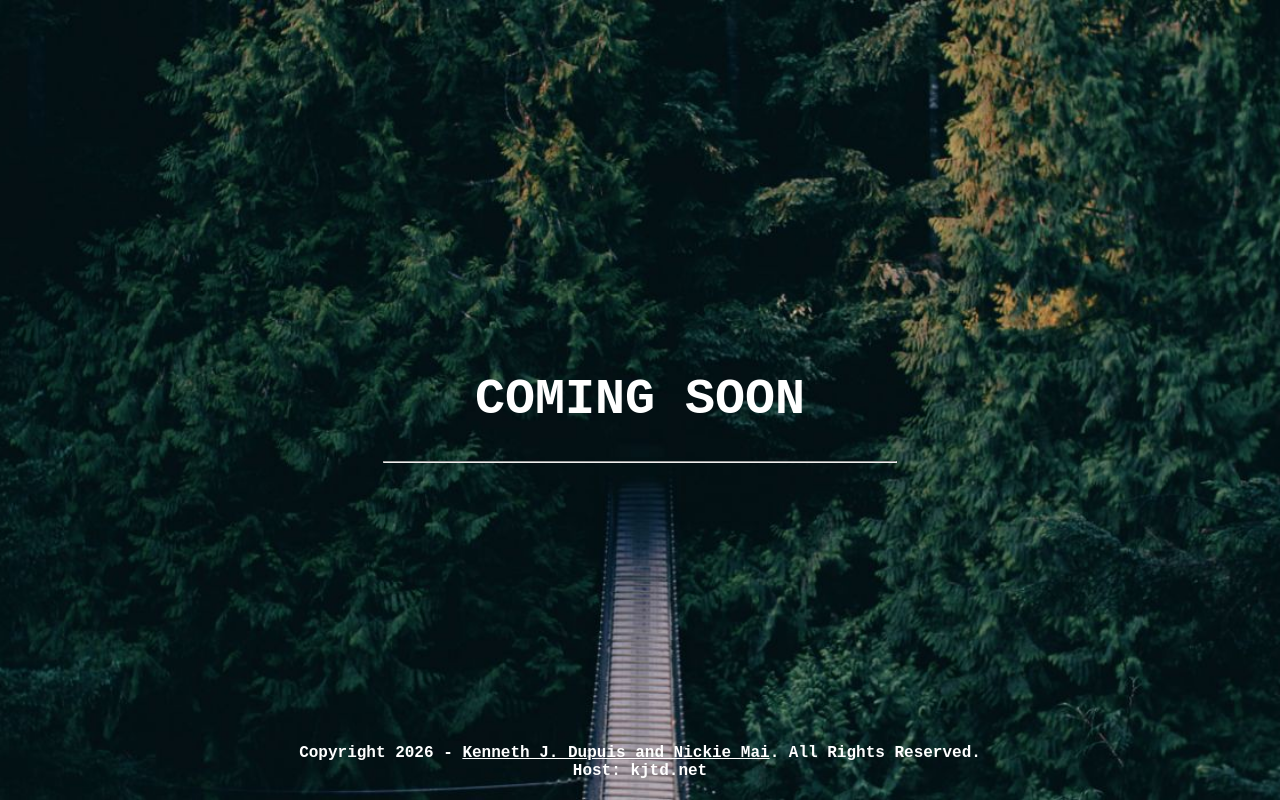
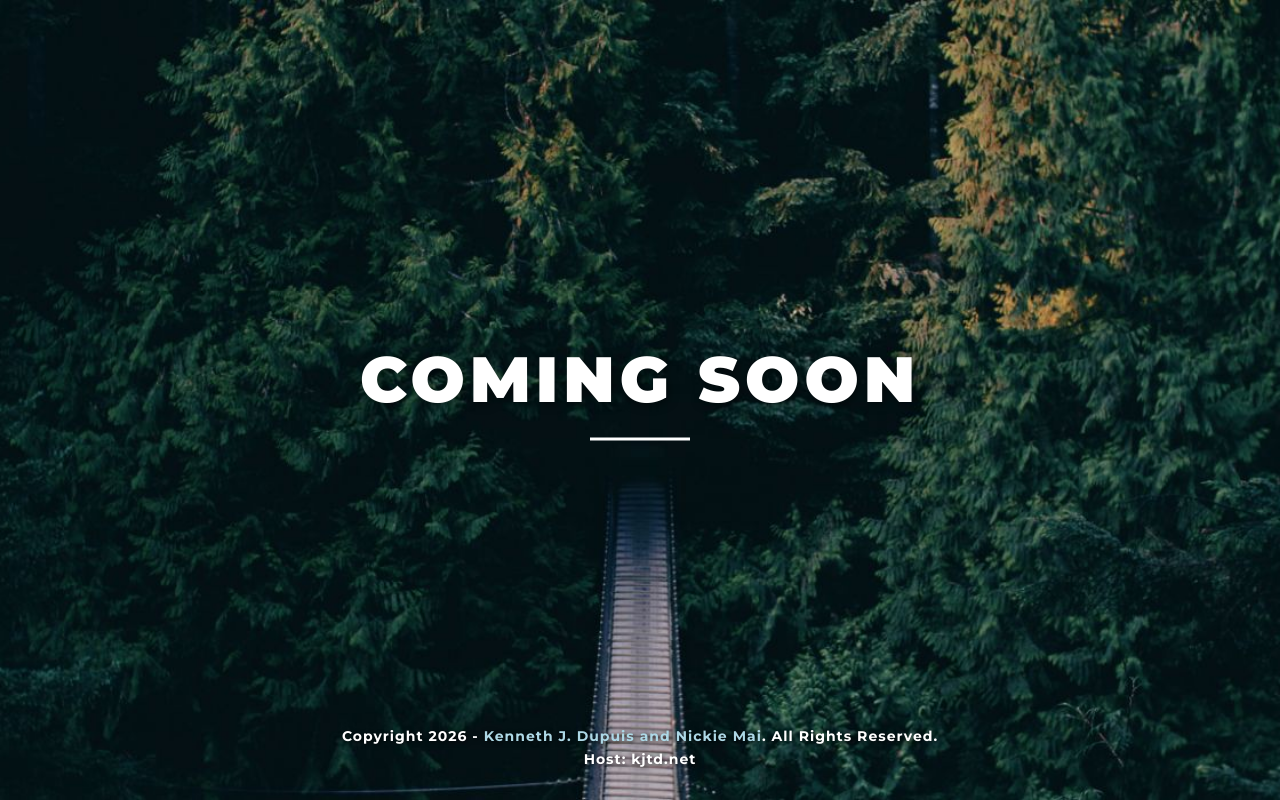
Before and after one commit to dupuik/2bsure, a plain HTML site: page index.html in a window 1280 px wide. Drawn offline with Linux system fonts and the light colour scheme.

Commit message:
Update index.html

```diff
--- a/index.html
+++ b/index.html
@@ -6,10 +6,10 @@
     <meta name="viewport" content="width=device-width, initial-scale=1.0">
     <meta name="author" content="Domain Administrator">
     <meta name="reply-to" content="admin@kjtd.net">
-    <meta name="author" content="Nickie Mai">
-    <meta name="reply-to" content="nickie.mai@gmail.com">
     <meta name="description" content="Domain for sale. Popular, easy to remember.">
     <link rel="canonical" href="https://2bsure.com">
+
+    <link href="https://fonts.googleapis.com/css2?family=Montserrat:wght@700;900&display=swap" rel="stylesheet">
 
     <title>2BSURE - Parked at: KJTDNET</title>
 
@@ -30,10 +30,12 @@
         body, html {
           height: 100%;
           margin: 0;
+          /* Applying Montserrat globally */
+          font-family: 'Montserrat', sans-serif;
+          background-color: #000;
         }
 
         .bgimg {
-          /* Full screen background */
           background-image: url('/forestbridge.jpg');
           min-height: 100%;
           background-position: center;
@@ -41,8 +43,6 @@
           background-attachment: fixed;
           position: relative;
           color: white;
-          font-family: "Courier New", Courier, monospace;
-          font-size: 25px;
         }
 
         .middle {
@@ -54,27 +54,44 @@
           width: 100%;
         }
 
+        .middle h1 {
+          font-size: 4rem; /* Large and Bold */
+          font-weight: 900;
+          letter-spacing: 5px;
+          margin: 0;
+          text-shadow: 2px 2px 10px rgba(0,0,0,0.5);
+        }
+
         .bottom {
           position: absolute;
-          bottom: 20px; /* Spacing from the bottom edge */
+          bottom: 30px;
           left: 0;
           width: 100%;
           text-align: center;
+          font-weight: 700;
+          font-size: 14px;
+          letter-spacing: 1px;
+          line-height: 1.6;
+          text-shadow: 1px 1px 5px rgba(0,0,0,0.8);
         }
 
-        .bottom h4 {
-          font-size: 16px;
-          margin: 0;
+        /* Email Link Styling */
+        .bottom a {
+            color: #add8e6; /* Light Blue */
+            text-decoration: none; /* No underline */
+            transition: color 0.3s ease, text-shadow 0.3s ease;
         }
 
-        a {
-            color: white;
-            text-decoration: underline;
+        .bottom a:hover {
+            color: #00f2ff; /* Brighter "Pop" Color */
+            text-shadow: 0 0 10px rgba(0, 242, 255, 0.6);
         }
 
         hr {
-          margin: auto;
-          width: 40%;
+          margin: 20px auto;
+          width: 100px;
+          border: 0;
+          border-top: 3px solid white;
         }
     </style>
 </head>
@@ -87,8 +104,8 @@
         </div>
 
         <div class="bottom">
-            <h4>Copyright 2026 - <a href="mailto:admin@kjtd.net">Kenneth J. Dupuis and Nickie Mai</a>. All Rights Reserved.<br>
-            Host: kjtd.net</h4>
+            <div>Copyright 2026 - <a href="mailto:admin@kjtd.net">Kenneth J. Dupuis and Nickie Mai</a>. All Rights Reserved.</div>
+            <div>Host: kjtd.net</div>
         </div>
     </div>
 </body>
```
